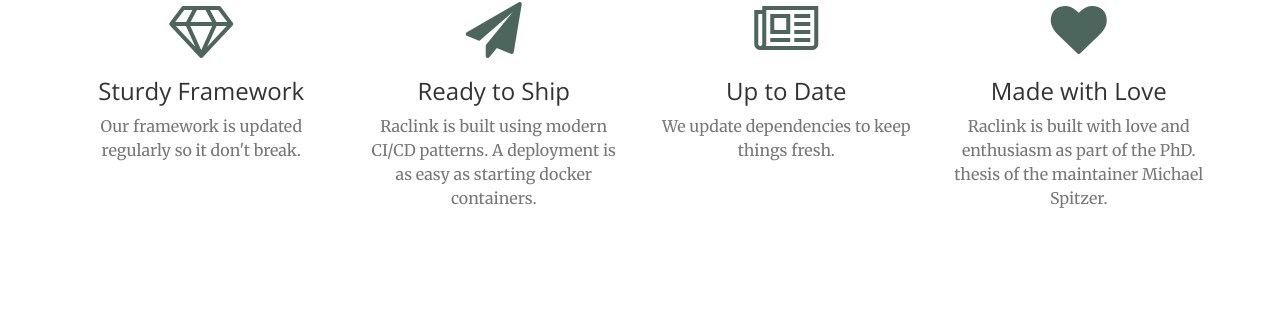
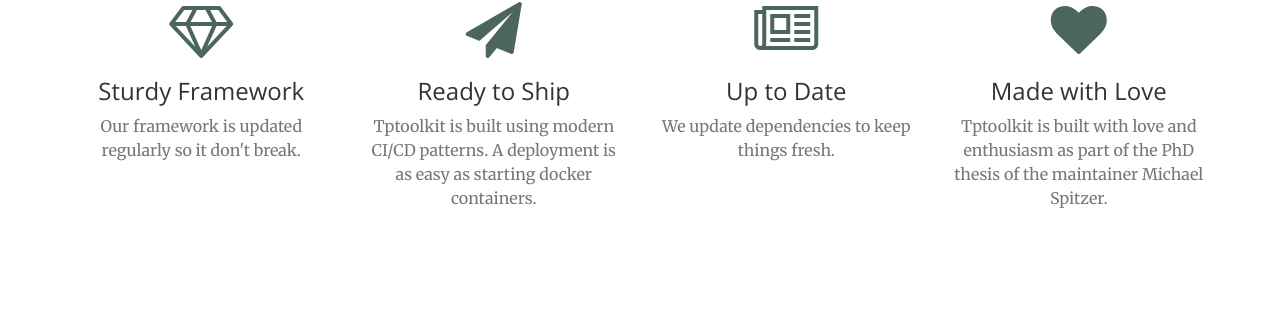
Before and after one commit to vo3xel/raclink.science, a Jekyll site: the page built from index.html, in a window 1280 px wide and 900 px high, scrolled down 1344 px. Shown: the part 144-453 px from the top of the window. Built offline with Jekyll 4.4.1, drawn with Linux system fonts in a browser that asks for light colours.

Commit message:
Update services.html

```diff
--- a/_includes/services.html
+++ b/_includes/services.html
@@ -20,7 +20,7 @@
                 <div class="service-box">
                     <i class="fa fa-4x fa-paper-plane wow bounceIn text-primary" data-wow-delay=".1s"></i>
                     <h3>Ready to Ship</h3>
-                    <p class="text-muted">Raclink is built using modern CI/CD patterns. A deployment is as easy as starting docker containers.</p>
+                    <p class="text-muted">Tptoolkit is built using modern CI/CD patterns. A deployment is as easy as starting docker containers.</p>
                 </div>
             </div>
             <div class="col-lg-3 col-md-6 text-center">
@@ -34,7 +34,7 @@
                 <div class="service-box">
                     <i class="fa fa-4x fa-heart wow bounceIn text-primary" data-wow-delay=".3s"></i>
                     <h3>Made with Love</h3>
-                    <p class="text-muted">Raclink is built with love and enthusiasm as part of the PhD. thesis of the maintainer Michael Spitzer.</p>
+                    <p class="text-muted">Tptoolkit is built with love and enthusiasm as part of the PhD thesis of the maintainer Michael Spitzer.</p>
                 </div>
             </div>
         </div>
```
